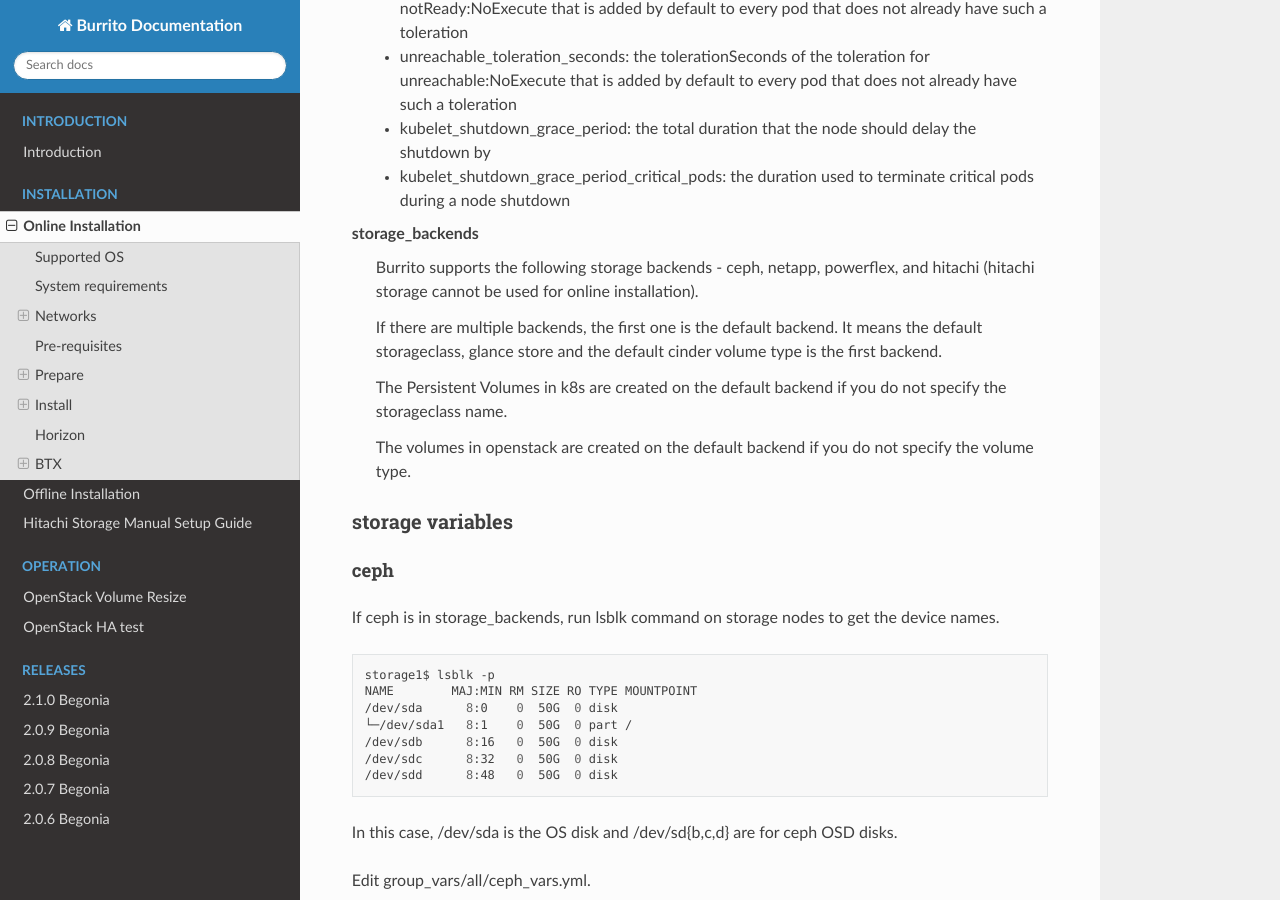
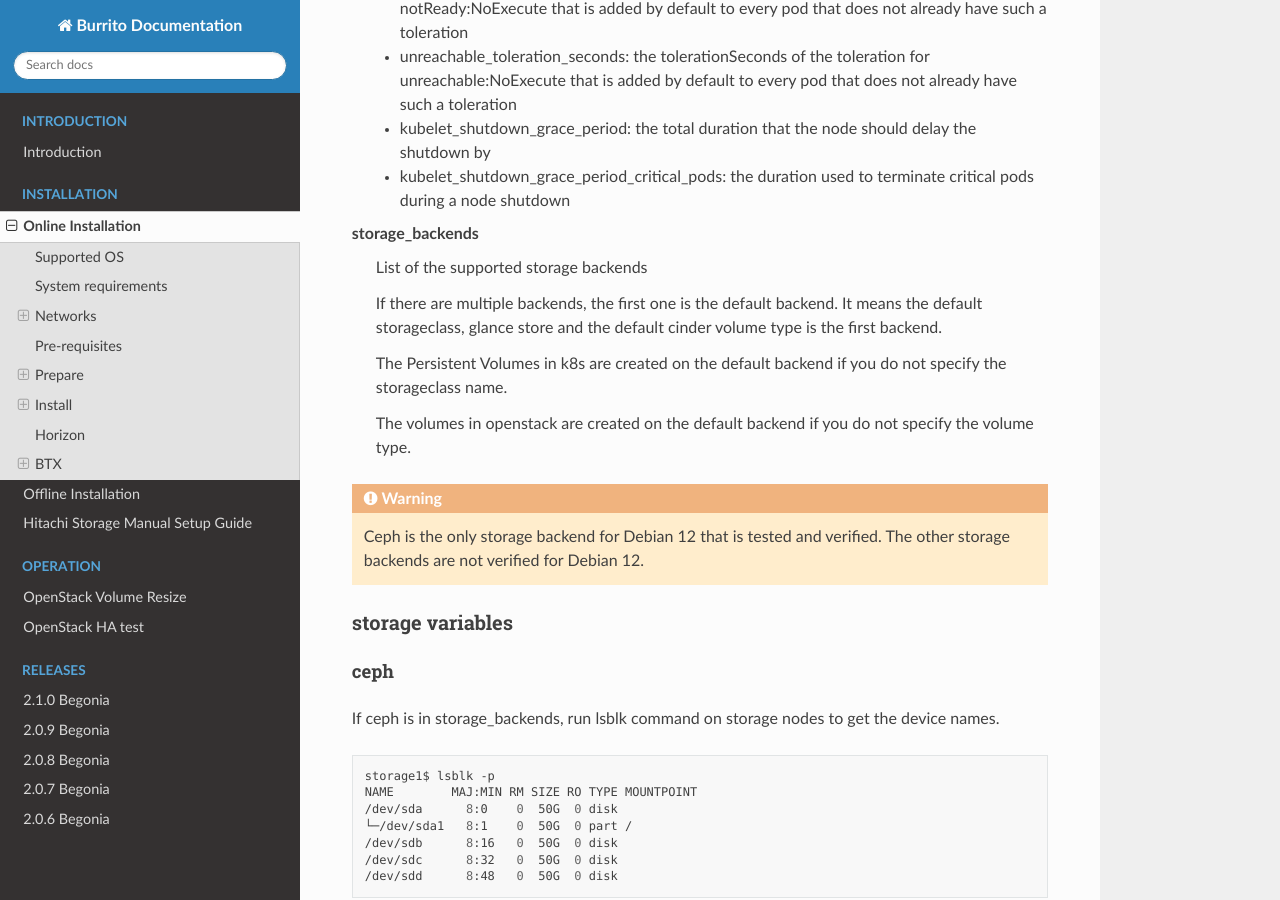
Before and after one commit to iorchard/burrito_docs, a Sphinx documentation site: the page built from source/install/install.rst, in a window 1280 px wide and 900 px high, scrolled down 6946 px. Built offline with Sphinx 7.4.7 and the Read the Docs theme 2.0.0, drawn with Linux system fonts in a browser that asks for light colours; pages that are not in the unit, such as notebooks, are missing from menus.

Commit message:
update install document

```diff
--- a/source/install/install.rst
+++ b/source/install/install.rst
@@ -524,9 +524,7 @@
     the duration used to terminate critical pods during a node shutdown
 
 storage_backends
-  Burrito supports the following storage backends -
-  ceph, netapp, powerflex, and hitachi (hitachi storage cannot be
-  used for online installation).
+  List of the supported storage backends
 
   If there are multiple backends, the first one is the default backend.
   It means the default storageclass, glance store and the default cinder
@@ -537,6 +535,10 @@
 
   The volumes in openstack are created on the default backend
   if you do not specify the volume type.
+
+.. warning::
+   Ceph is the only storage backend for Debian 12 that is tested and verified.
+   The other storage backends are not verified for Debian 12.
 
 storage variables
 +++++++++++++++++
--- a/source/install/install_offline.rst
+++ b/source/install/install_offline.rst
@@ -585,8 +585,7 @@
     the duration used to terminate critical pods during a node shutdown
 
 storage_backends
-  Burrito supports the following storage backends -
-  ceph, netapp, powerflex, and hitachi.
+  List of the supported storage backends
 
   If there are multiple backends, the first one is the default backend.
   It means the default storageclass, glance store and the default cinder
```
